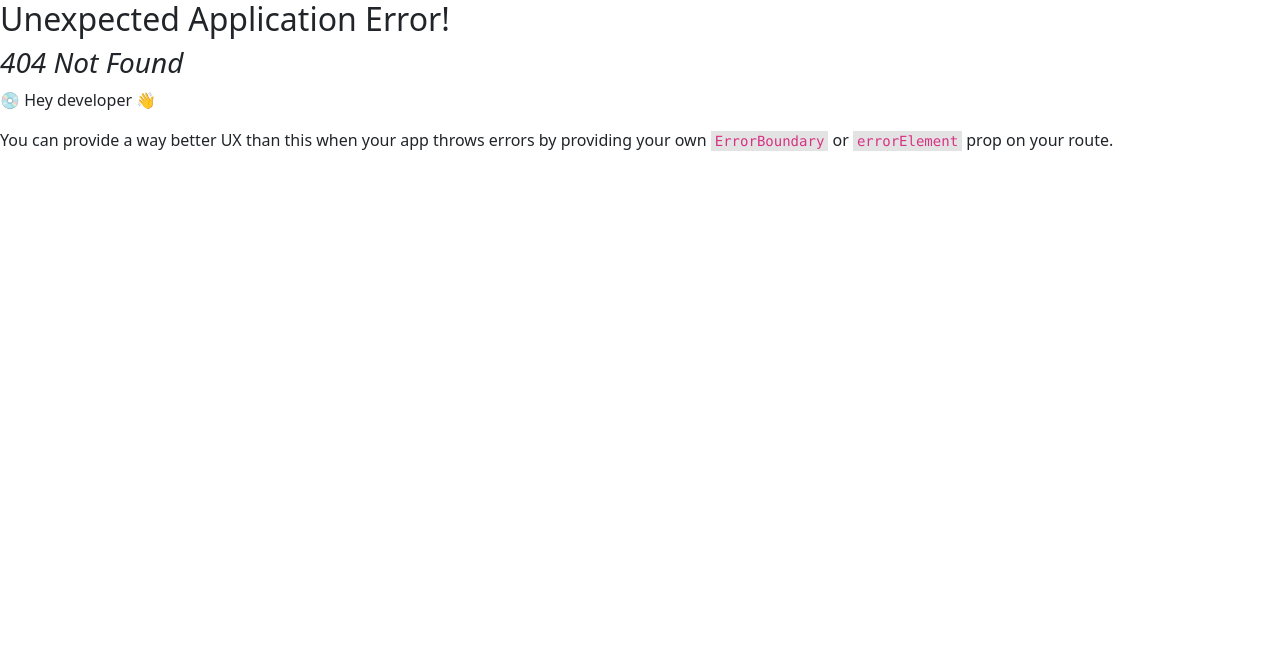
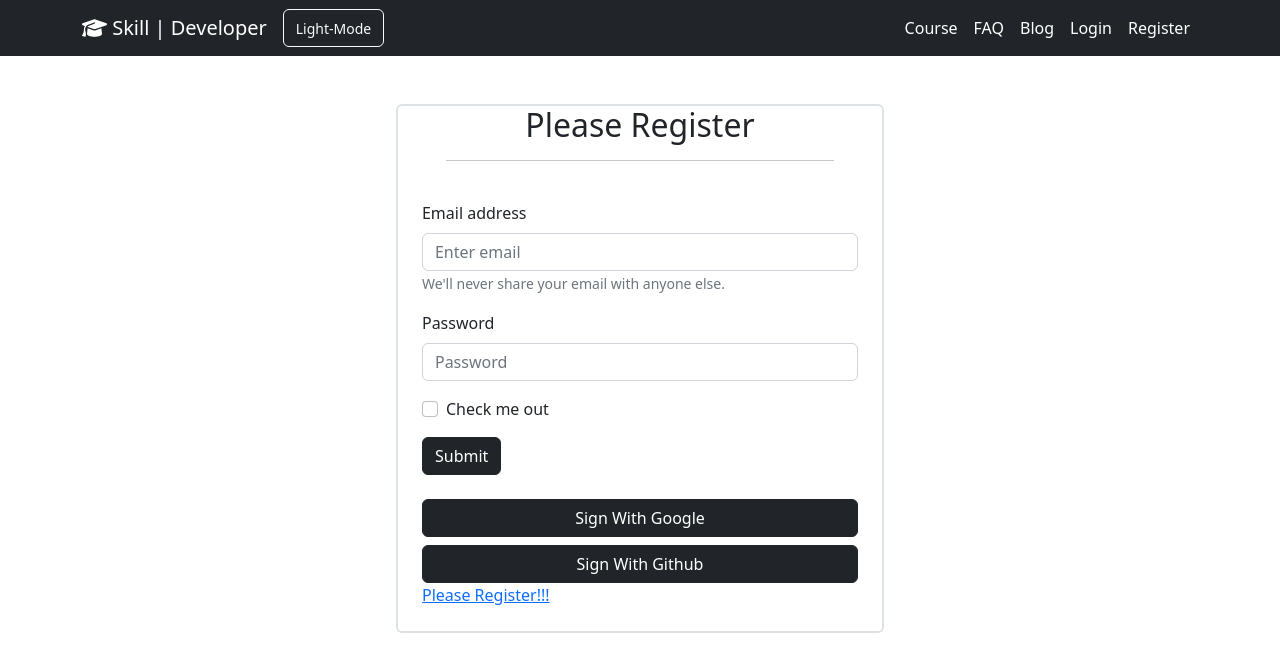
Before and after one commit to Ikramul-Mahin/learing-platform-client-side, a React (Create React App) app: page /register in a window 1280 px wide. Before the commit this address had no page. Shown: the top 672 px of the page. Built offline with nearby package versions, Linux system fonts and the light colour scheme.

Commit message:
login done

```diff
--- /dev/null
+++ b/src/Register/Register.js
@@ -0,0 +1,45 @@
+import React from 'react';
+import Button from 'react-bootstrap/Button';
+import Form from 'react-bootstrap/Form';
+import { Link } from 'react-router-dom';
+const Register = () => {
+    return (
+        <div className='d-flex justify-content-center'>
+
+            <div className='lg-w-50 border-2 border rounded-2 mt-5 left-50'>
+                <div className='text-center'>
+                    <h2 className='text-text-black'>Please Register</h2>
+                    <hr className='mx-5 fw-bold fs-3' />
+                </div>
+                <Form className='p-4'>
+                    <Form.Group className="mb-3" controlId="formBasicEmail">
+                        <Form.Label>Email address</Form.Label>
+                        <Form.Control type="email" placeholder="Enter email" />
+                        <Form.Text className="text-muted">
+                            We'll never share your email with anyone else.
+                        </Form.Text>
+                    </Form.Group>
+
+                    <Form.Group className="mb-3" controlId="formBasicPassword">
+                        <Form.Label>Password</Form.Label>
+                        <Form.Control type="password" placeholder="Password" />
+                    </Form.Group>
+                    <Form.Group className="mb-3" controlId="formBasicCheckbox">
+                        <Form.Check type="checkbox" label="Check me out" />
+                    </Form.Group>
+                    <Button variant="dark" type="submit">
+                        Submit
+                    </Button>
+
+                    <div>
+                        <Button className='w-100 mt-4' variant="dark">Sign With Google</Button>
+                        <Button className='w-100 mt-2' variant="dark">Sign With Github</Button>
+                        <Link className='mt-2 bold'>Please Register!!!</Link>
+                    </div>
+                </Form>
+            </div>
+        </div>
+    );
+};
+
+export default Register;
--- a/src/component/Header/Header.js
+++ b/src/component/Header/Header.js
@@ -5,6 +5,7 @@
 import Button from 'react-bootstrap/Button';
 import { faGraduationCap } from '@fortawesome/free-solid-svg-icons'
 import { FontAwesomeIcon } from '@fortawesome/react-fontawesome'
+import { Link } from 'react-router-dom';
 const Header = () => {
     return (
         <div>
@@ -15,16 +16,18 @@
                     <Navbar.Collapse id="responsive-navbar-nav">
                         <Nav className="me-auto  ">
 
-                            <Button className='' variant="outline-light"> <small>Dark Mode</small> </Button>
+                            <Button className='' variant="outline-light"> <small>Light-Mode</small> </Button>
 
 
                         </Nav>
-                        <Nav>
-                            <Nav.Link href="#features">Courses</Nav.Link>
-                            <Nav.Link href="#pricing">FAQ</Nav.Link>
-                            <Nav.Link href="#pricing">Blog</Nav.Link>
-                            <Nav.Link href="#pricing">Login</Nav.Link>
-                            <Nav.Link href="#pricing">Register</Nav.Link>
+                        <Nav className='d-flex justify-content-around'>
+
+                            <Link to='/courses' className='text-decoration-none text-white px-2 py-2'>Course</Link>
+                            <Link to='/faq' className='text-decoration-none text-white px-2 py-2'>FAQ</Link>
+                            <Link to='/blog' className='text-decoration-none text-white px-2 py-2'>Blog</Link>
+                            <Link to='/login' className='text-decoration-none text-white px-2 py-2'>Login</Link>
+                            <Link to='/register' className='text-decoration-none text-white px-2 py-2'>Register</Link>
+
 
 
 
--- /dev/null
+++ b/src/component/Header/Login/Login.js
@@ -0,0 +1,44 @@
+import React from 'react';
+import Button from 'react-bootstrap/Button';
+import Form from 'react-bootstrap/Form';
+import { Link } from 'react-router-dom';
+const Login = () => {
+    return (
+        <div className='d-flex justify-content-center'>
+            <div className='lg-w-50 border-2 border rounded-2 mt-5 left-50'>
+                <div className='text-center'>
+                    <h2 className='text-text-black'>Please Login</h2>
+                    <hr className='mx-5 fw-bold fs-3' />
+                </div>
+                <Form className='p-4'>
+                    <Form.Group className="mb-3" controlId="formBasicEmail">
+                        <Form.Label>Email address</Form.Label>
+                        <Form.Control type="email" placeholder="Enter email" />
+                        <Form.Text className="text-muted">
+                            We'll never share your email with anyone else.
+                        </Form.Text>
+                    </Form.Group>
+
+                    <Form.Group className="mb-3" controlId="formBasicPassword">
+                        <Form.Label>Password</Form.Label>
+                        <Form.Control type="password" placeholder="Password" />
+                    </Form.Group>
+                    <Form.Group className="mb-3" controlId="formBasicCheckbox">
+                        <Form.Check type="checkbox" label="Check me out" />
+                    </Form.Group>
+                    <Button variant="dark" type="submit">
+                        Submit
+                    </Button>
+
+                    <div>
+                        <Button className='w-100 mt-4' variant="dark">Sign With Google</Button>
+                        <Button className='w-100 mt-2' variant="dark">Sign With Github</Button>
+                        <Link className='mt-2 bold'>Please Register!!!</Link>
+                    </div>
+                </Form>
+            </div>
+        </div>
+    );
+};
+
+export default Login;
```
Also changed, not shown: src/routes/Routes.js (+10 -0 lines).
